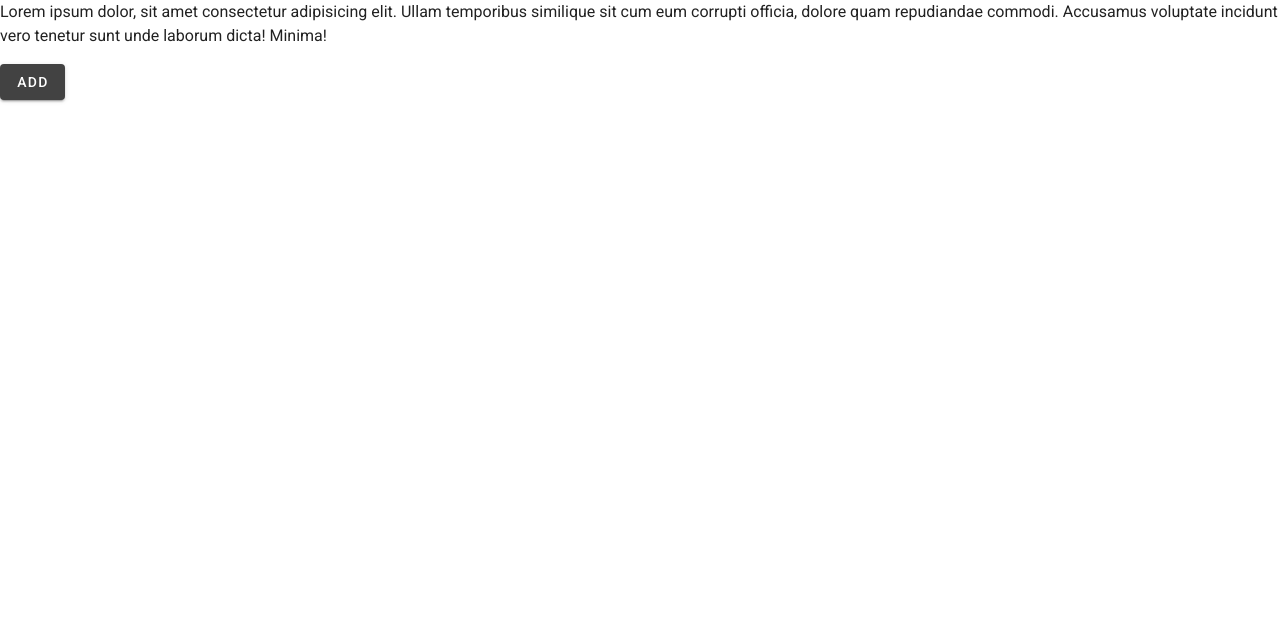
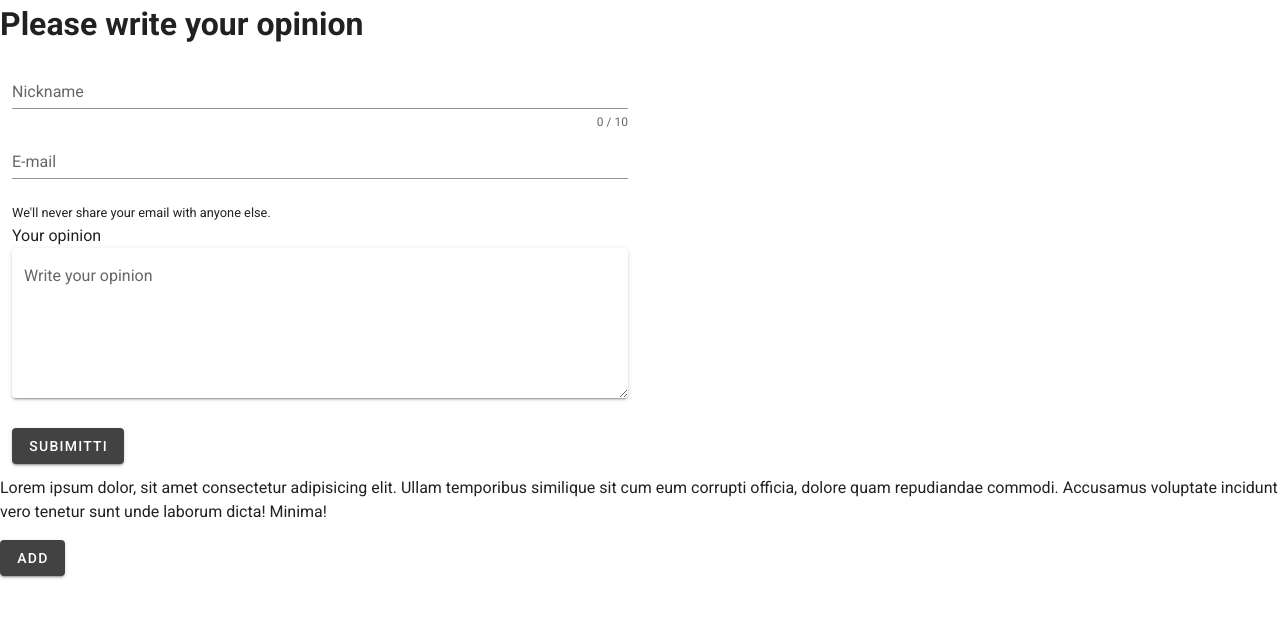
Before and after one commit to NektoUa/guest-book-vue, a Vue app in the folder frontend/: page / in a window 1280 px wide. Shown: the top 618 px of the page. Built offline with nearby package versions, Linux system fonts and the light colour scheme.

Commit message:
add GuestForm

```diff
--- a/frontend/src/components/GuestBook.vue
+++ b/frontend/src/components/GuestBook.vue
@@ -1,5 +1,6 @@
 <template>
   <div>
+    <GuestFormOut />
     <p>
       Lorem ipsum dolor, sit amet consectetur adipisicing elit. Ullam temporibus
       similique sit cum eum corrupti officia, dolore quam repudiandae commodi.
@@ -10,3 +11,13 @@
     </form>
   </div>
 </template>
+
+<script>
+import GuestFormOut from "./GuestFormOut.vue";
+
+export default {
+  components: {
+    GuestFormOut,
+  },
+};
+</script>
--- /dev/null
+++ b/frontend/src/components/GuestFormOut.vue
@@ -0,0 +1,18 @@
+<template>
+  <div>
+    <GuestForm />
+    <FormOut />
+  </div>
+</template>
+
+<script>
+import GuestForm from "./guest-form/GuestForm.vue";
+import FormOut from "./guest-form/FormOut.vue";
+
+export default {
+  components: {
+    GuestForm,
+    FormOut,
+  },
+};
+</script>
--- a/frontend/src/components/guest-form/GuestForm.vue
+++ b/frontend/src/components/guest-form/GuestForm.vue
@@ -0,0 +1,34 @@
+<template>
+  <div>
+    <h1>Please write your opinion</h1>
+
+    <v-form v-model="valid">
+      <v-col cols="12" md="6">
+        <v-text-field
+          v-model="nickname"
+          :rules="nameRules"
+          :counter="10"
+          label="Nickname"
+          required
+        ></v-text-field>
+        <v-text-field
+          v-model="email"
+          :rules="emailRules"
+          label="E-mail"
+          required
+        ></v-text-field>
+        <small id="emailHelp" class="form-text text-muted"
+          >We'll never share your email with anyone else.</small
+        >
+        <br />
+        <label for="message">Your opinion</label>
+        <v-textarea solo name="message" label="Write your opinion"></v-textarea>
+        <!-- <v-checkbox
+          v-model="checkbox"
+          :label="`Agree with the rules : ${checkbox.toString()}`"
+        ></v-checkbox> -->
+        <v-btn color="secondary" elevation="2">Subimitti</v-btn>
+      </v-col>
+    </v-form>
+  </div>
+</template>
```
